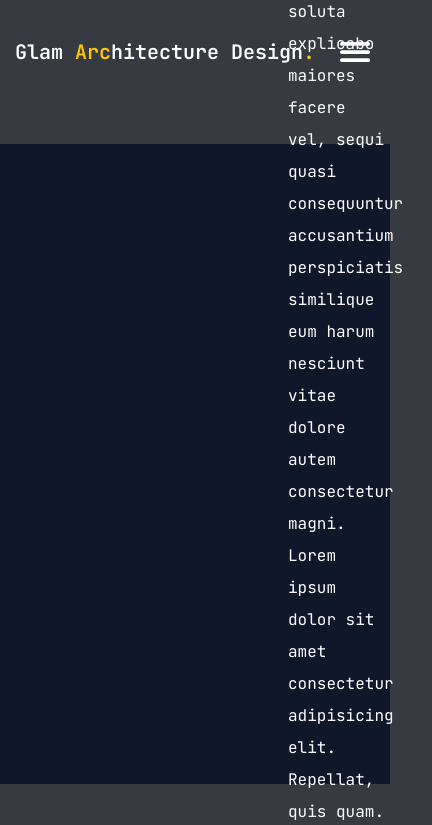
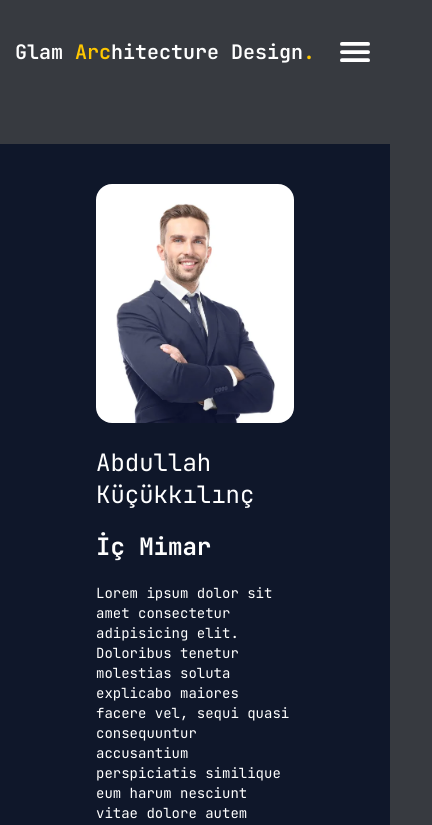
Before and after one commit to aligururyaman/arcWebApp, a Next.js app: page /about in a window 390 px wide. Shown: the top 825 px of the page, 432 px wide, since content can reach past the window. Built offline with nearby package versions, Linux system fonts and the light colour scheme.

Commit message:
Responsive

```diff
--- a/app/about/page.jsx
+++ b/app/about/page.jsx
@@ -4,18 +4,18 @@ import bg from "../utils/mainTop.png"
 
 function About() {
   return (
-    <div className='flex flex-row w-[100%] items-center px-24 gap-48 h-[40rem] mt-10 bg-slate-900 relative'>
+    <div className='xl:flex flex-row  items-center px-24 gap-48 xl:h-[40rem] mt-10 bg-slate-900 relative p-10'>
       <div className="">
         <Image src={pp} height={600} width={300} className="rounded-2xl z-10" />
       </div>
-      <div className="w-[50%] space-y-6 relative z-20">
-        <div className="absolute bottom-32 opacity-20 w-full h-full pointer-events-none">
+      <div className="xl:w-[50%] space-y-6 relative z-20">
+        <div className="absolute  opacity-20 w-full h-full pointer-events-none xl:flex hidden">
           <Image src={bg} width={900} height={900} className="pointer-events-none" />
         </div>
-        <div className="relative z-20">
-          <p>Abdullah Küçükkılınç</p>
-          <p>İç Mimar</p>
-          <p>Lorem ipsum dolor sit amet consectetur adipisicing elit. Doloribus tenetur molestias soluta explicabo maiores facere vel, sequi quasi consequuntur accusantium perspiciatis similique eum harum nesciunt vitae dolore autem consectetur magni. Lorem ipsum dolor sit amet consectetur adipisicing elit. Repellat, quis quam. Molestiae doloremque ducimus voluptas, maiores necessitatibus odio exercitationem, maxime dolor quia inventore ratione soluta officiis deleniti nemo quam in!</p>
+        <div className=" relative z-20 flex flex-col gap-5">
+          <p className="text-2xl">Abdullah Küçükkılınç</p>
+          <p className="text-2xl font-bold">İç Mimar</p>
+          <p className="text-sm">Lorem ipsum dolor sit amet consectetur adipisicing elit. Doloribus tenetur molestias soluta explicabo maiores facere vel, sequi quasi consequuntur accusantium perspiciatis similique eum harum nesciunt vitae dolore autem consectetur magni. Lorem ipsum dolor sit amet consectetur adipisicing elit. Repellat, quis quam. Molestiae doloremque ducimus voluptas, maiores necessitatibus odio exercitationem, maxime dolor quia inventore ratione soluta officiis deleniti nemo quam in!</p>
         </div>
       </div>
     </div>
--- a/components/Header.jsx
+++ b/components/Header.jsx
@@ -62,7 +62,6 @@ function Header() {
                   </Link>
                 </DropdownMenuItem>
               </DropdownMenuGroup>
-              <DropdownMenuSeparator />
             </DropdownMenuContent>
           </DropdownMenu>
         </div>
```
